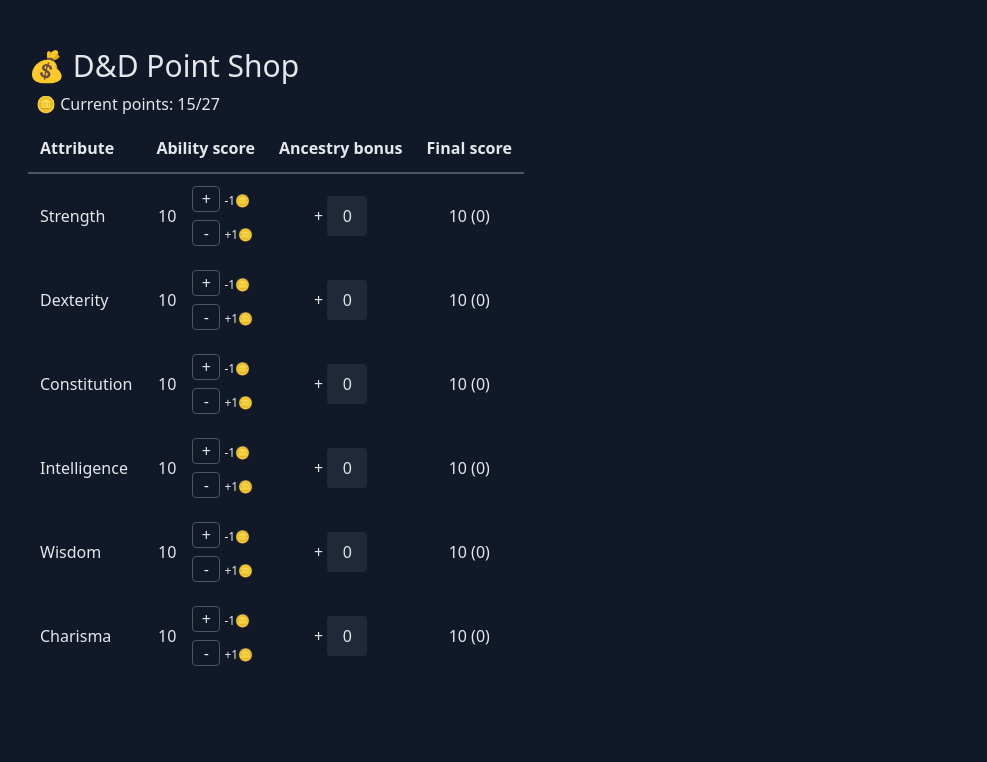
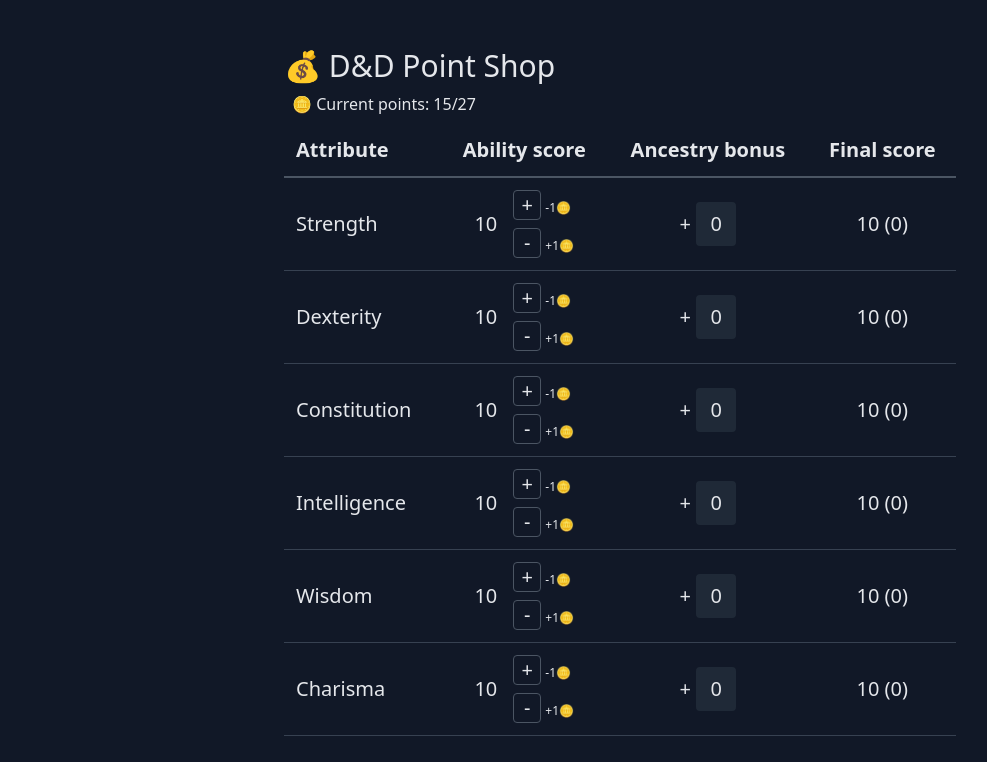
Before and after one commit to daruufex/dnd-point-shop, a React (Vite) app: page / in a window 1280 px wide. Shown: the top 762 px of the page, without its empty margins (20-1007 px from the left). Built offline with nearby package versions, Linux system fonts and the light colour scheme.

Commit message:
Style tweaks

```diff
--- a/src/App.jsx
+++ b/src/App.jsx
@@ -12,7 +12,7 @@
   const [points, setPoints] = useState(startingPoints);
 
   return (
-    <div className="container mx-auto p-8 md:p-12">
+    <div className="container max-w-3xl mx-auto p-4 pt-6 md:p-12">
       <h1 className="text-3xl">💰 D&D Point Shop</h1>
       <p className="p-2">
         🪙 Current points: {points}/{maxPoints}
--- a/src/components/Stat.jsx
+++ b/src/components/Stat.jsx
@@ -23,10 +23,10 @@
   };
 
   const buttonStyles =
-    "w-7 mr-1 border rounded border-gray-600 hover:bg-gray-700 active:bg-gray-900 transition-colors";
+    "w-7 mr-1 border rounded border-gray-600 hover:bg-gray-700 active:bg-gray-900 transition-colors disabled:bg-gray-800 disabled:text-gray-500";
 
   return (
-    <tr>
+    <tr className="border-b border-gray-700">
       <td className="p-3">{name}</td>
       <td className="p-3 flex justify-center items-center gap-4">
         <span
@@ -54,10 +54,10 @@
                 scoreCosts[score + 1] > points ? "text-red-400" : ""
               }`}
             >
-              -{scoreCosts[score + 1]}🪙
+              {score < maxScore ? `-${scoreCosts[score]}🪙` : ""}
             </span>
           </div>
-          <div>
+          <div className="whitespace-nowrap">
             <button
               className={`${buttonStyles}`}
               onClick={handleDecreaseScore}
--- a/src/components/StatList.jsx
+++ b/src/components/StatList.jsx
@@ -17,16 +17,13 @@
     "Charisma",
   ];
   return (
-    <table className="table-auto">
+    <table className="w-full md:text-xl">
       <thead>
         <tr className="border-b-2 border-b-gray-600">
-          {["Attribute", "Ability score", "Ancestry bonus", "Final score"].map(
-            (heading, i) => (
-              <th className="p-3 text-left" key={i}>
-                {heading}
-              </th>
-            )
-          )}
+          <th className="p-3 text-left">Attribute</th>
+          <th className="p-3 text-center">Ability score</th>
+          <th className="p-3 text-center">Ancestry bonus</th>
+          <th className="p-3 text-center">Final score</th>
         </tr>
       </thead>
 
```
